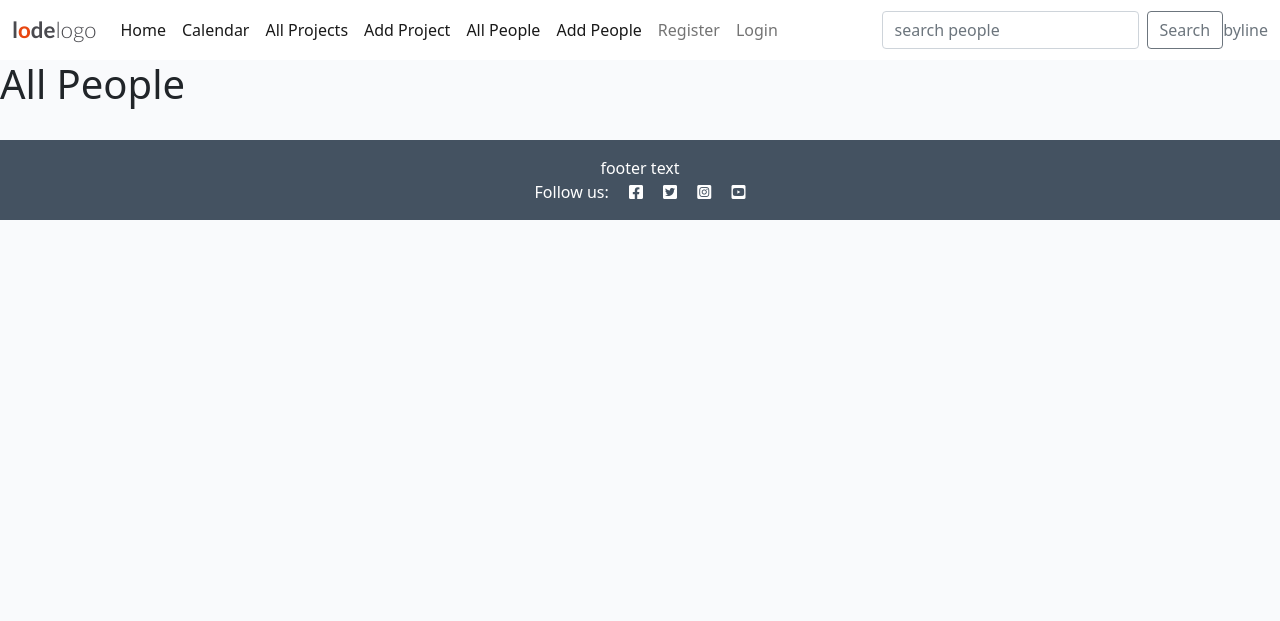
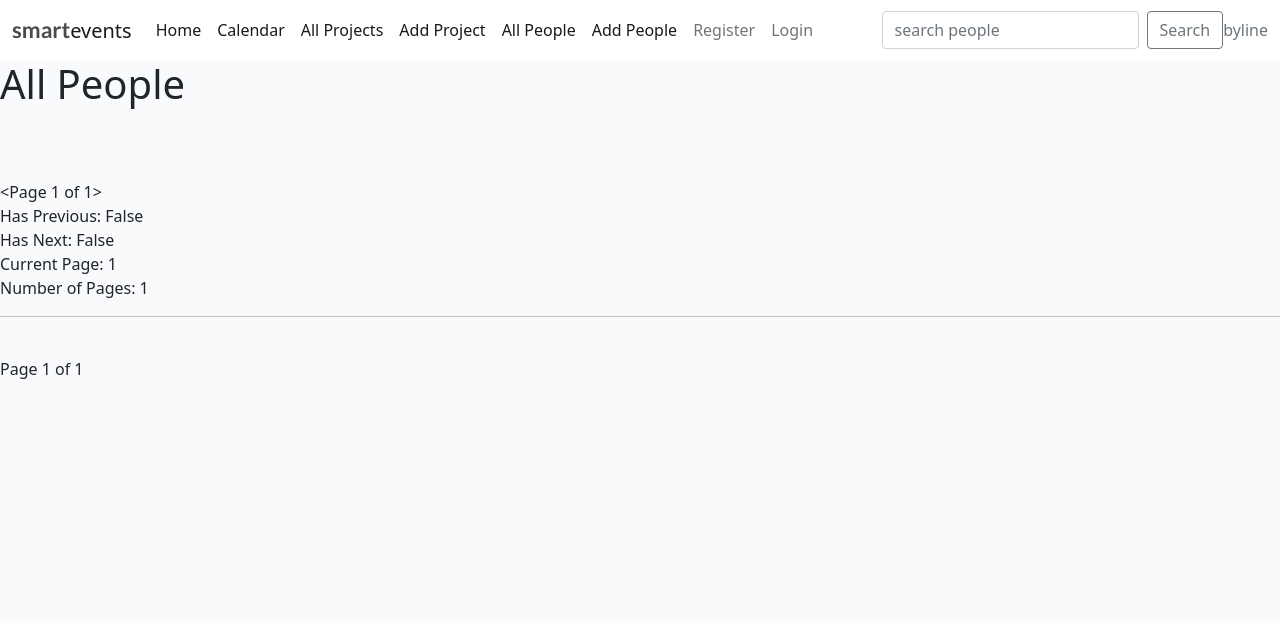
Before and after one commit to ColetteThomson/smart_events, a Django app: page /events/all_people in a window 1280 px wide. Shown: the top 621 px of the page. Run offline with Django 3.2, Linux system fonts and the light colour scheme; data that the repository does not hold is empty; some libraries are stand-ins or nearby versions.

Commit message:
fix 404 error

```diff
--- a/events/templates/all_people.html
+++ b/events/templates/all_people.html
@@ -14,18 +14,42 @@
                     <td>
                         <a href="{% url 'show_people' person.id %}">{{ person.person_name }}</a>
                     </td>
+
+                    <!-- update a person link and button -->
                     <td align="right">
                         <a href="{% url 'update_people' person.id %}"
                         class="btn btn-outline-secondary btn-sm">Update</a>
                     </td>
 
+                    <!-- delete a person link and button -->
+                    <td align="right">
+                        <a href="{% url 'delete_people' person.id %}"
+                        class="btn btn-outline-secondary btn-sm">Delete</a>
+                    </td>
+
+
         <!-- end for loop: venue -->
         {% endfor %}
-        <!-- </table> -->
+        </table>
+        <br/>
+        {{ people_list }}<br/>
+        Has Previous: {{ people_list.has_previous }}
+        <br/>
+        Has Next: {{ people_list.has_next }}
+        <br/>
+        Current Page: {{ people_list.number }}
+        <br/>
+        Number of Pages: {{ people_list.paginator.num_pages }}
+        <hr><br/>
+        <!-- if statement: people_list has a previous page -->
+        {% if people_list.has_previous %}
+            <a href="?page=1">&laquo First</a>
+            <a href="?page={{ people_list.previous_page_number }}">Previous</a>
 
+        {% endif %}
 
-
-
+        Page {{ people_list.number }} of {{ people_list.paginator.num_pages }}
+        <br/>
 
 
     {% endblock content %}
--- a/events/templates/all_projects.html
+++ b/events/templates/all_projects.html
@@ -26,11 +26,11 @@
     </ul>
     <br/>
         <div class="card-footer text-muted">
-            <a href="{% url 'update_project' project.id %"> Update Project</a>
+            <a href="{% url 'update_project' project.id %}"> Update Project</a>
         </div>
 
         <div class="card-footer text-muted">
-            <a href="{% url 'delete_project' project.id %"> Delete Project</a>
+            <a href="{% url 'delete_project' project.id %}"> Delete Project</a>
         </div>
 
         <!-- end for loop for: project_list -->
--- a/events/templates/update_people.html
+++ b/events/templates/update_people.html
@@ -8,9 +8,7 @@
 {% block content %}
     <center>
 
-    <!-- NOTE; want to redirect to 'all_people' page after updating a person -->
-
-        <h1>Update People</h1>
+    <h1>Update People</h1>
         <br>
 
         <form action="" method=POST>
--- a/events/templates/update_project.html
+++ b/events/templates/update_project.html
@@ -16,10 +16,11 @@
             {% csrf_token %}
 
             <!-- render update_venue form using Crispy filter -->
-            {{ project_form | crispy }}
+            {{ form | crispy }}
 
             <!-- submit button for update_venue form -->
             <button type="submit" class="btn btn-secondary btn-lg">Update</button>
+        </form>
 
     </center>
 
--- a/events/urls.py
+++ b/events/urls.py
@@ -11,20 +11,20 @@
     path('event_calendar', views.event_calendar, name='event_calendar'),
     path('<int:year>/<str:month>/', views.event_calendar, name='event_calendar'),
 
-    # urls paths for 'project'
+    # urls paths for 'PROJECT'
     path('all_projects', views.all_projects, name='all_projects'),
     path('add_project', views.add_project, name='add_project'),
-    # path('update_project/<int:project_id>/', views.update_project, name='update_project'),
-    # path('delete_project/<int:project_id>/', views.delete_project, name='delete_project'),
+    path('update_project/<int:project_id>/', views.update_project, name='update_project'),
+    path('delete_project/<int:project_id>/', views.delete_project, name='delete_project'),
 
-    # urls paths for 'people'
+    # urls paths for 'PEOPLE'
     path('add_people', views.add_people, name='add_people'),
     path('all_people', views.all_people, name='all_people'),
     path('show_people/<int:people_id>/', views.show_people, name='show_people'),
     path('update_people/<int:people_id>/', views.update_people, name='update_people'),
-    # path('delete_people/<int:people_id>/', views.delete_people, name='delete_people'),
+    path('delete_people/<int:people_id>/', views.delete_people, name='delete_people'),
 
-    # urls paths for searching 'people' and 'projects'
+    # urls paths for SEARCH: 'people' and 'projects'
     path('search_people', views.search_people, name='search_people'),
 
     ]
--- a/events/views.py
+++ b/events/views.py
@@ -8,38 +8,13 @@
 from .models import Project, People
 from .forms import PeopleForm, ProjectForm
 
-# search for people
-def search_people(request):
-    # if user clicks 'search' button
-    if request.method == "POST":
-        # variable to contain entered search request
-        searched = request.POST['searched']
-        # search for person_name that contains search request
-        persons = People.objects.filter(person_name__contains=searched)
-        # return search result
-        return render(request,
-                      'search_people.html', {
-                                             'searched': searched,
-                                             'persons': persons,
-                                            })
-    else:
-        # return search result
-        return render(request,
-                      'search_people.html',
-                      {})
+# Pagination
+from django.core.paginator import Paginator
 
 
-# delete a person from 'people'
-def delete_people(request, people_id):
-    # get primary key people_id from People
-    people = People.objects.get(id=people_id)
-    # delete the person
-    people.delete()
-    # redirect back to 'all_people' page
-    return redirect('all_people')
+# --------------------------------------------------- Functions for 'PROJECT'
 
-
-# delete a project
+# DELETE a project
 def delete_project(request, project_id):
     # get primary key project_id from Project
     project = Project.objects.get(id=project_id)
@@ -49,7 +24,7 @@
     return redirect('all_projects')
 
 
-# update a project
+# UPDATE a project
 def update_project(request, project_id):
     # get primary key project_id from Project
     project = Project.objects.get(id=project_id)
@@ -58,7 +33,7 @@
     form = ProjectForm(request.POST or None, instance=project)
     # if project form is valid (required fields completed)
     if form.is_valid():
-        # save and send to all_projects (url)
+        # save and return to all_projects (url)
         form.save()
         return redirect('all_projects')
 
@@ -69,7 +44,7 @@
                                      "form": form,
                                     })
 
-# create a new project
+# CREATE (add) a new project
 def add_project(request):
     # obtain all data posted from form
     project_form = ProjectForm(data=request.POST)
@@ -98,7 +73,50 @@
                                         })
 
 
-# update people
+# LIST all projects
+def all_projects(request):
+    # call all Project objects from models.py
+    project_list = Project.objects.all().order_by('project_name', 'project_manager')
+    # list all projects on one page
+    return render(request,
+                  'all_projects.html', {
+                                     "project_list": project_list,
+                                    })
+
+# --------------------------------------------------- Functions for 'PEOPLE'
+
+# SEARCH for people
+def search_people(request):
+    # if user clicks 'search' button
+    if request.method == "POST":
+        # variable to contain entered search request
+        searched = request.POST['searched']
+        # search for person_name that contains search request
+        persons = People.objects.filter(person_name__contains=searched)
+        # return search result
+        return render(request,
+                      'search_people.html', {
+                                             'searched': searched,
+                                             'persons': persons,
+                                            })
+    else:
+        # return search result
+        return render(request,
+                      'search_people.html',
+                      {})
+
+
+# DELETE a person from 'people'
+def delete_people(request, people_id):
+    # get primary key people_id from People
+    people = People.objects.get(id=people_id)
+    # delete the person
+    people.delete()
+    # redirect back to 'all_people' page
+    return redirect('all_people')
+
+
+# UPDATE people
 def update_people(request, people_id):
     # get primary key people_id from People
     people = People.objects.get(id=people_id)
@@ -119,7 +137,7 @@
                                     })
 
 
-# show individual people
+# SHOW individual people
 def show_people(request, people_id):
     # get primary key people_id from People
     person = People.objects.get(id=people_id)
@@ -130,18 +148,26 @@
                                     })
 
 
-# list all people
+# LIST all people
 def all_people(request):
     # call all People objects from models.py
-    people = People.objects.all().order_by('person_name')
-    # list all people on one page
+    ###people = People.objects.all().order_by('person_name')
+    people = People.objects.all()
+    # set up pagination, show 2 people per page
+    p = Paginator(People.objects.all(), 2)
+    # return the page
+    page = request.GET.get('page')
+    people_list = p.get_page(page)
+
+    # list all people
     return render(request,
                   'all_people.html', {
                                      "people": people,
+                                     "people_list": people_list,
                                     })
 
 
-# add new people
+# CREATE (add) new people
 def add_people(request):
     # obtain all data posted from form
     people_form = PeopleForm(data=request.POST)
@@ -170,17 +196,6 @@
                                         })
 
 
-# list all projects
-def all_projects(request):
-    # call all Project objects from models.py
-    project_list = Project.objects.all().order_by('project_name', 'project_manager')
-    # list all projects on one page
-    return render(request,
-                  'all_projects.html', {
-                                     "project_list": project_list,
-                                    })
-
-
 # project calendar
 def event_calendar(request, todays_date=date.today()):
     name = "Marty"
--- a/templates/base.html
+++ b/templates/base.html
@@ -26,8 +26,8 @@
 
     <nav class="navbar navbar-expand-lg navbar-light bg-white">
         <div class="container-fluid">
-            <a class="navbar-brand" href="{% url 'home' %}"><span class="brand">l<span class="red-o">o</span>de<span
-                        class="thin">logo</span></span></span></a>
+            <a class="navbar-brand" href="{% url 'home' %}"><span class="brand">smart</span><span
+                        class="thin">events</span></a>
             <button class="navbar-toggler" type="button" data-bs-toggle="collapse" data-bs-target="#navbarText"
                 aria-controls="navbarText" aria-expanded="false" aria-label="Toggle navigation">
                 <span class="navbar-toggler-icon"></span>
```
